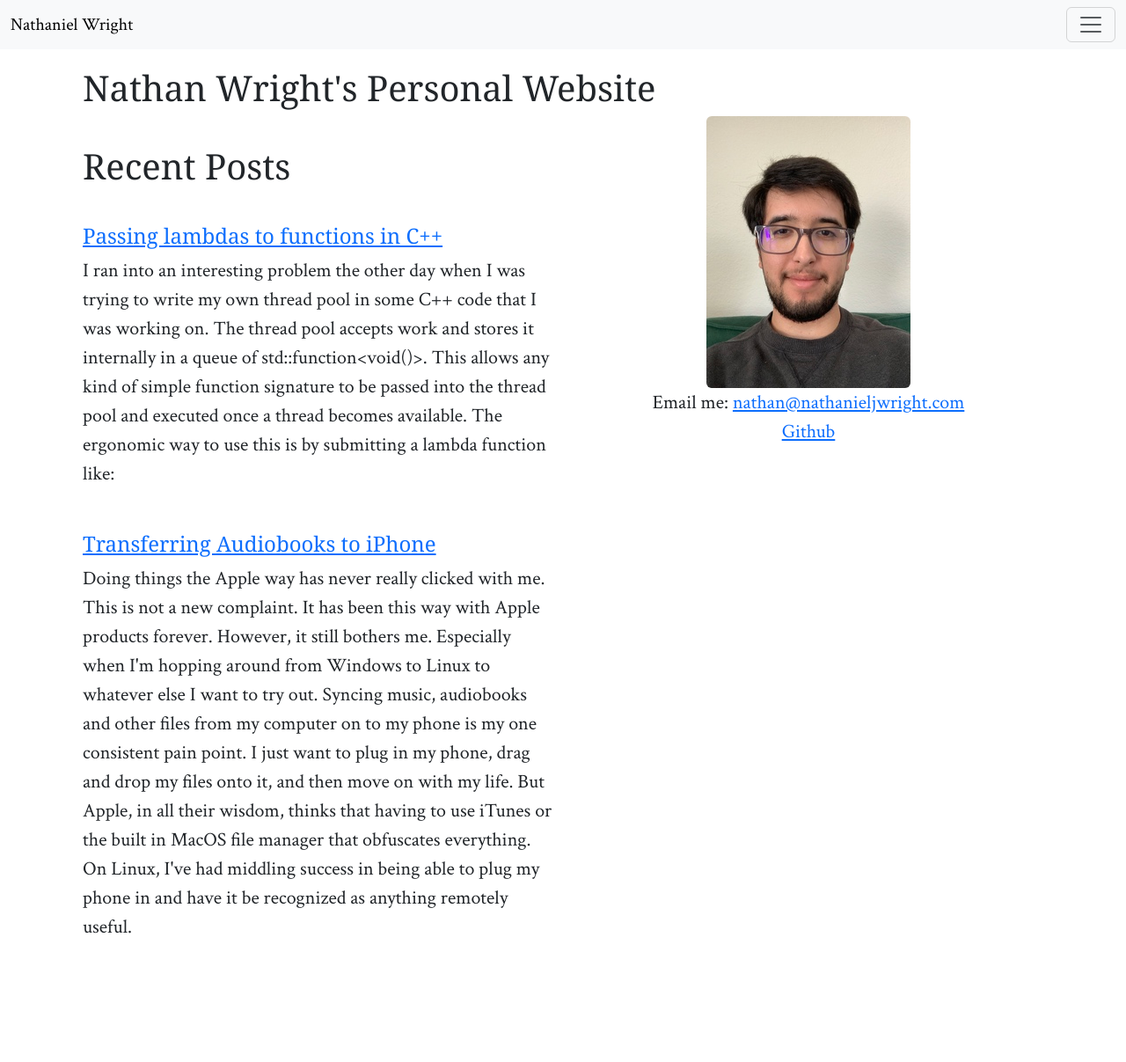
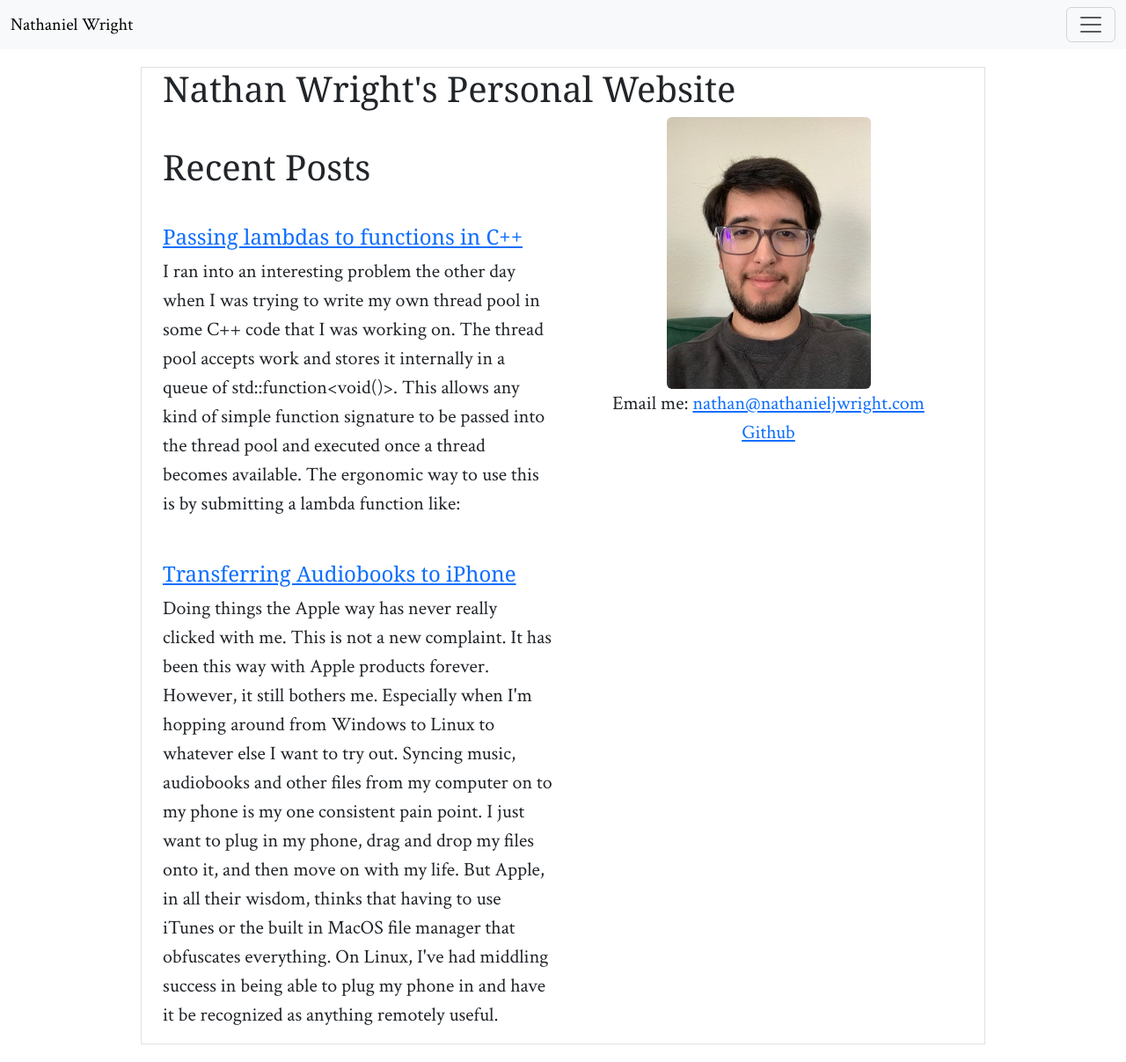
Before and after one commit to N8-Wright/nathanieljwright.github.io, a Jekyll site: the page built from index.html, in a window 1280 px wide. Shown: the whole page at 88% size. Built offline with Jekyll 4.4.1, drawn with Linux system fonts in a browser that asks for light colours; some web fonts are replaced; before the commit the page ends 1106 px from its top, so only the background shows below that.

Commit message:
change spacing of article

```diff
--- a/_layouts/default.html
+++ b/_layouts/default.html
@@ -32,9 +32,9 @@
     <body>
         <main>
             {% include navigation.html %}
-            <div class="container">
-            {{ content }}
-            </div>
+            <div class="container border w-75">
+				{{ content }}
+            </div
         </main>
     </body>
 </html>
```
